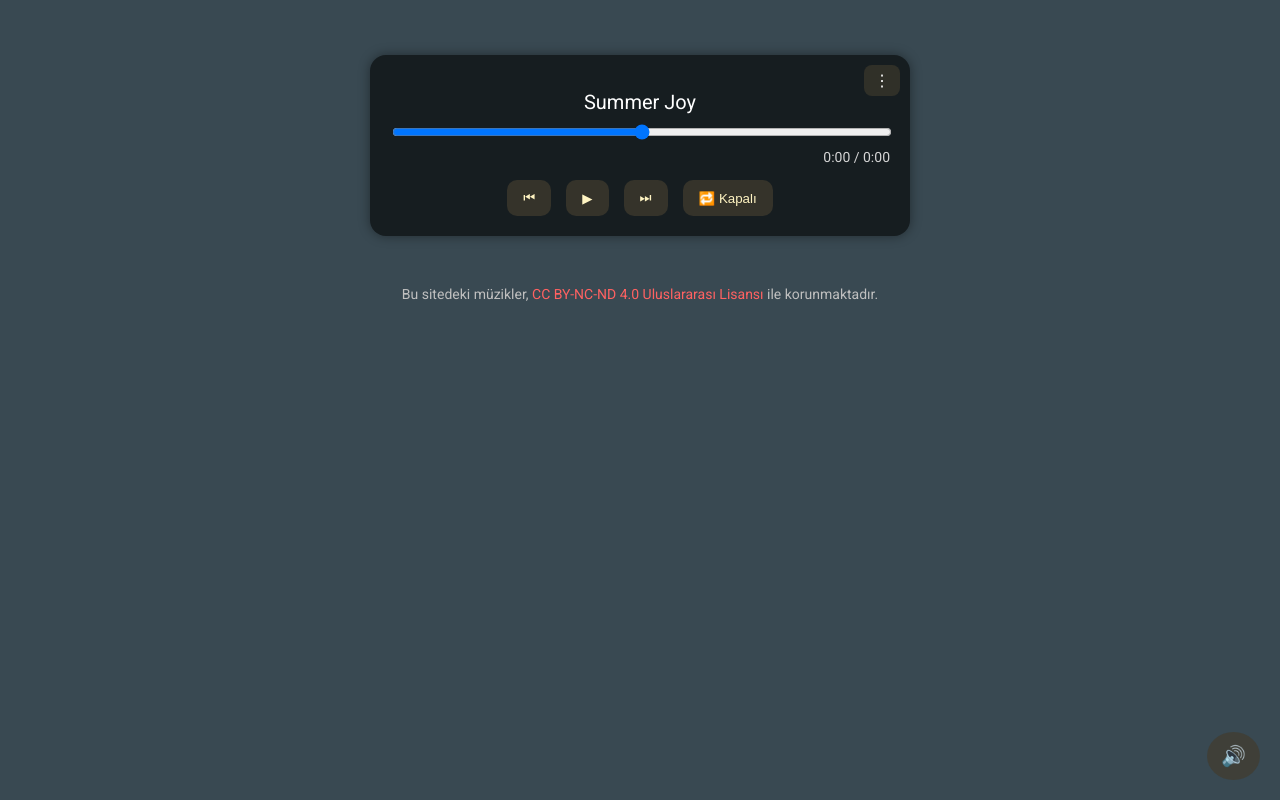
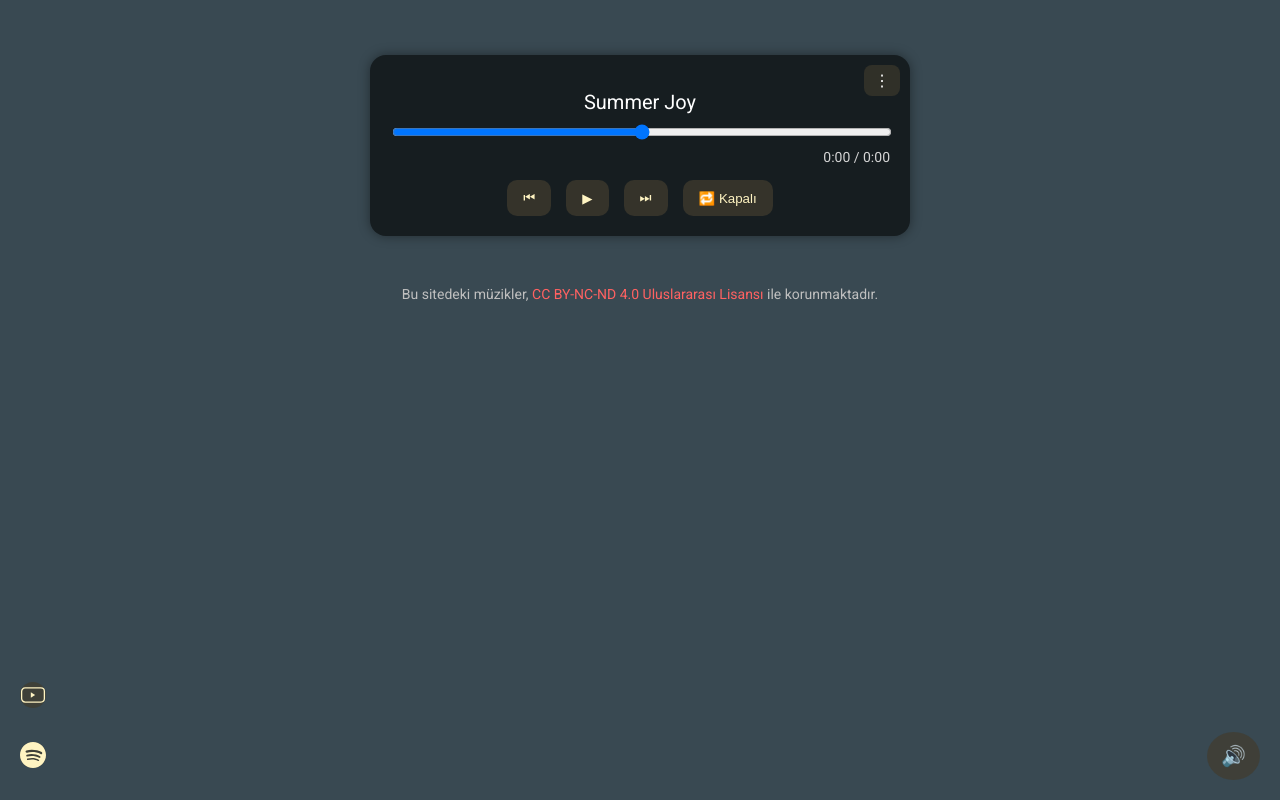
Before and after one commit to atno0atno/atno, a plain HTML site: page index.html in a window 1280 px wide. Drawn offline with Linux system fonts and the light colour scheme.

Commit message:
Update index.html
Added social links

```diff
--- a/index.html
+++ b/index.html
@@ -114,6 +114,40 @@
             color: #fff4c2;
             cursor: pointer;
         }
+.social-btn {
+    position: fixed;
+    bottom: 20px;
+    left: 20px;
+    width: 48px;
+    height: 48px;
+    border-radius: 50%;
+    background: rgba(66,61,46,0.7);
+    display: block;
+    align-items: center;
+    justify-content: center;
+    text-decoration: none;
+    margin-bottom: 12px;
+    backdrop-filter: blur(4px);
+    transition: 0.2s;
+    box-sizing: content-box;
+    width: 26px;
+    height: 26px;
+    overflow: visible;
+
+}
+
+.social-btn:hover {
+    background: rgba(66,61,46,0.9);
+    transform: scale(1.07);
+}
+
+.youtube-btn {
+    bottom: 80px;
+}
+
+.spotify-btn {
+    bottom: 20px;
+}
 
         footer {
             text-align: center;
@@ -128,6 +162,23 @@
         }
     </style>
 </head>
+
+<!-- YouTube (düzgün, taşma yapmayan SVG) -->
+<a class="social-btn youtube-btn" href="https://www.youtube.com/channel/UCM0rm1LPj1SazVIce2zm77g" target="_blank" aria-label="YouTube">
+  <svg width="26" height="26" viewBox="0 0 24 24" preserveAspectRatio="xMidYMid meet" xmlns="http://www.w3.org/2000/svg" role="img" aria-hidden="false">
+    <!-- yuvarlak köşeli dikdörtgen (sadece kontur olarak bırakabiliriz) -->
+    <rect x="1.5" y="5.5" width="21" height="13" rx="3.2" ry="3.2" fill="none" stroke="#fff4c2" stroke-width="1.2"/>
+    <!-- oynat triangle (ikon rengi) -->
+    <path d="M10 9.5v5l4-2.5-4-2.5z" fill="#fff4c2"/>
+  </svg>
+</a>
+
+
+<a class="social-btn spotify-btn" href="https://open.spotify.com/intl-tr/artist/610tMgfDfO4amDZ7sACp7I?si=5Ieq41-1RQqtJOMuoM-CmA" target="_blank">
+    <svg width="26" height="26" viewBox="0 0 24 24" fill="#fff4c2">
+        <path d="M12 0C5.4 0 0 5.4 0 12c0 6.7 5.4 12 12 12s12-5.3 12-12C24 5.4 18.6 0 12 0zm5.5 17.3c-.2.3-.6.4-.9.2-2.5-1.5-5.7-1.8-9.4-.9-.4.1-.7-.2-.8-.5-.1-.4.2-.7.5-.8 4-.9 7.6-.6 10.4 1.1.4.2.5.6.3.9zm1.3-3c-.3.4-.8.5-1.2.3-2.9-1.8-7.3-2.3-10.7-1.2-.5.2-1-.1-1.1-.5-.2-.5.1-1 .5-1.1 3.9-1.3 8.8-.7 12.2 1.4.4.2.6.8.3 1.1zm.1-3.2c-3.4-2-9-2.2-12.3-1.2-.6.2-1.2-.2-1.4-.7-.2-.6.2-1.2.7-1.4C9.8 6.7 16 6.9 20 9.3c.5.3.7 1 .4 1.5-.3.5-1 .7-1.5.3z"/>
+    </svg>
+</a>
 
 <body>
     <div class="player">
```
